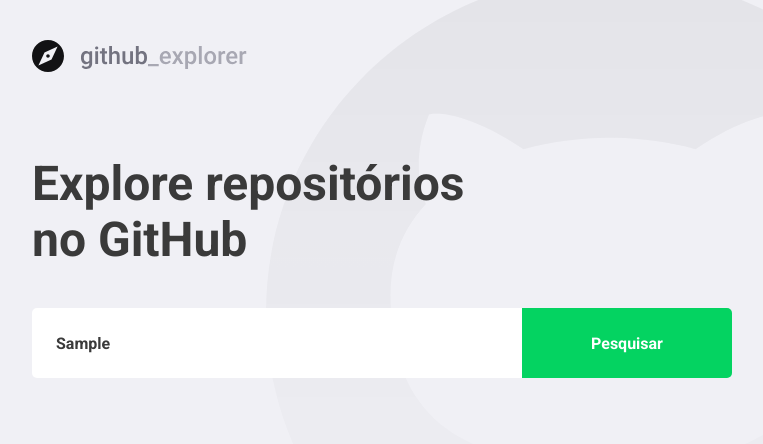
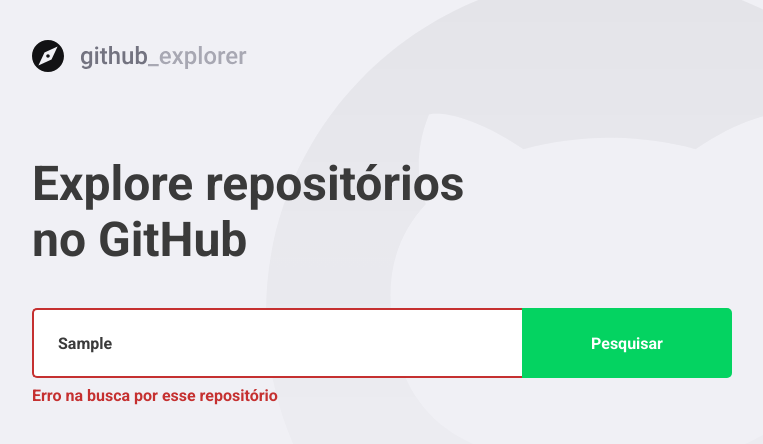
Before and after one commit to EvertonCarvalho1/github-explorer, a React (Create React App) app: page / in a window 1280 px wide. Both pictures are taken after typing "Sample" into the empty fields and a click on the button "Pesquisar". Shown: the top 444 px of the page, without its empty margins (148-911 px from the left). Built offline with nearby package versions, Linux system fonts and the light colour scheme; no server answers.

Commit message:
Lidando com erros

```diff
--- a/src/pages/Dashboard/index.tsx
+++ b/src/pages/Dashboard/index.tsx
@@ -4,7 +4,7 @@
 
 import logoImg from '../../assets/logo.svg';
 
-import { Title, Form, Repositories } from "./styles";
+import { Title, Form, Repositories, Error} from "./styles";
 
 interface Repository {
     full_name: string;
@@ -17,19 +17,34 @@
 
 const Dashboard: React.FC = () => {
     const [newRepo, setNewRepo] = useState('');
+    const [inputError, setInputError] = useState('');
     const [repositories, setRepositories] = useState<Repository[]>([]);
     //sempre que criarmos um estado onde o valor dele é um array ou um objeton, é muito importante definirmos o tipo dele
     //Não precisamos tipar tudo o que há de dados, tipamos só o que iremos usar
 
 
     async function handleAddRepository(event: FormEvent<HTMLFormElement>): Promise<void> {
+
         event.preventDefault();
 
-        const response = await api.get(`repos/${newRepo}`);
-        const repository = response.data;
+        if(!newRepo){
+            setInputError('Digite o autor/nome nome do repositório');
+            return;
+            //dou um return pra parar o código
+        };
 
-        setRepositories([...repositories, repository]);
-        setNewRepo('')
+        try {
+            const response = await api.get(`repos/${newRepo}`);
+            const repository = response.data;
+
+            setRepositories([...repositories, repository]);
+            setNewRepo('');
+            setInputError('');
+
+        } catch (error) {
+            setInputError('Erro na busca por esse repositório');
+        }
+
     }
 
     return (
@@ -37,7 +52,10 @@
             <img src={logoImg} alt="logo" />
             <Title>Explore repositórios no GitHub</Title>
 
-            <Form onSubmit={handleAddRepository}>
+            <Form
+            hasError={Boolean(inputError)}
+            onSubmit={handleAddRepository}
+            >
                 <input
                     type="text"
                     placeholder="Digite o nome do repositório"
@@ -46,6 +64,9 @@
                 />
                 <button type="submit">Pesquisar</button>
             </Form>
+
+            {/* if simplificado = se o inputError estiver preenchido, renderiza o componente a seguir*/}
+            {inputError && <Error>{inputError}</Error>}
 
             <Repositories>
                 {repositories.map((mapRepo) => {
--- a/src/pages/Dashboard/styles.ts
+++ b/src/pages/Dashboard/styles.ts
@@ -1,5 +1,9 @@
-import styled from 'styled-components';
+import styled, {css} from 'styled-components';
 import { shade } from 'polished';
+
+interface FormProps {
+    hasError: boolean;
+}
 
 export const Title = styled.h1`
     color: #3a3a3a;
@@ -9,7 +13,7 @@
     max-width: 450px;
 `;
 
-export const Form = styled.form`
+export const Form = styled.form<FormProps>`
     margin-top: 40px;
     width: 100%;
     max-width: 700px;
@@ -22,6 +26,13 @@
         border: 0;
         border-radius: 5px 0 0 5px;
         color: #3a3a3a;
+        border: 2px solid #FFF;
+
+        ${(props) => props.hasError && css`
+            border: 2px solid  #c53030;
+            border-right: 0;
+        `}
+
         &::placeholder{
             color: #a8a8b3;
         }
@@ -41,6 +52,12 @@
             background: ${shade(0.2, '#04d361')};
         }
     }
+`;
+
+export const Error = styled.span`
+    display: block;
+    color: #c53030;
+    margin-top: 8px;
 `;
 
 export const Repositories = styled.div`
```
